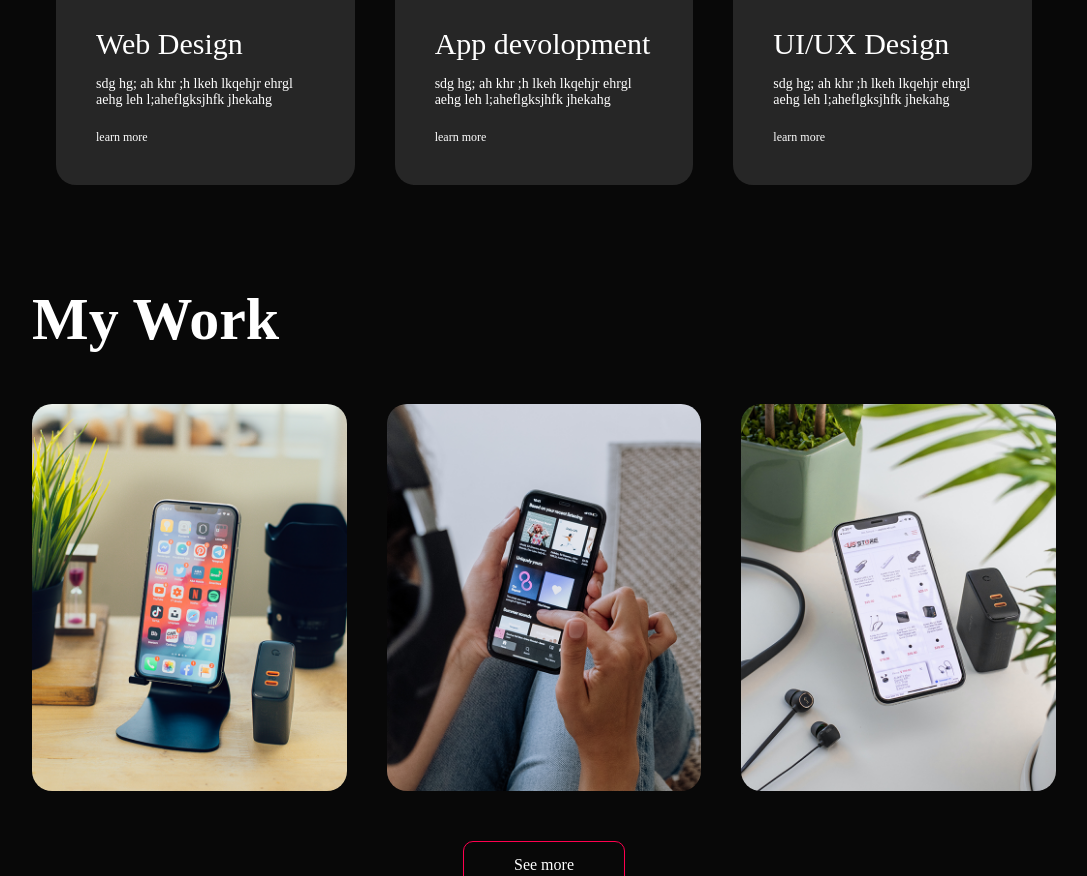
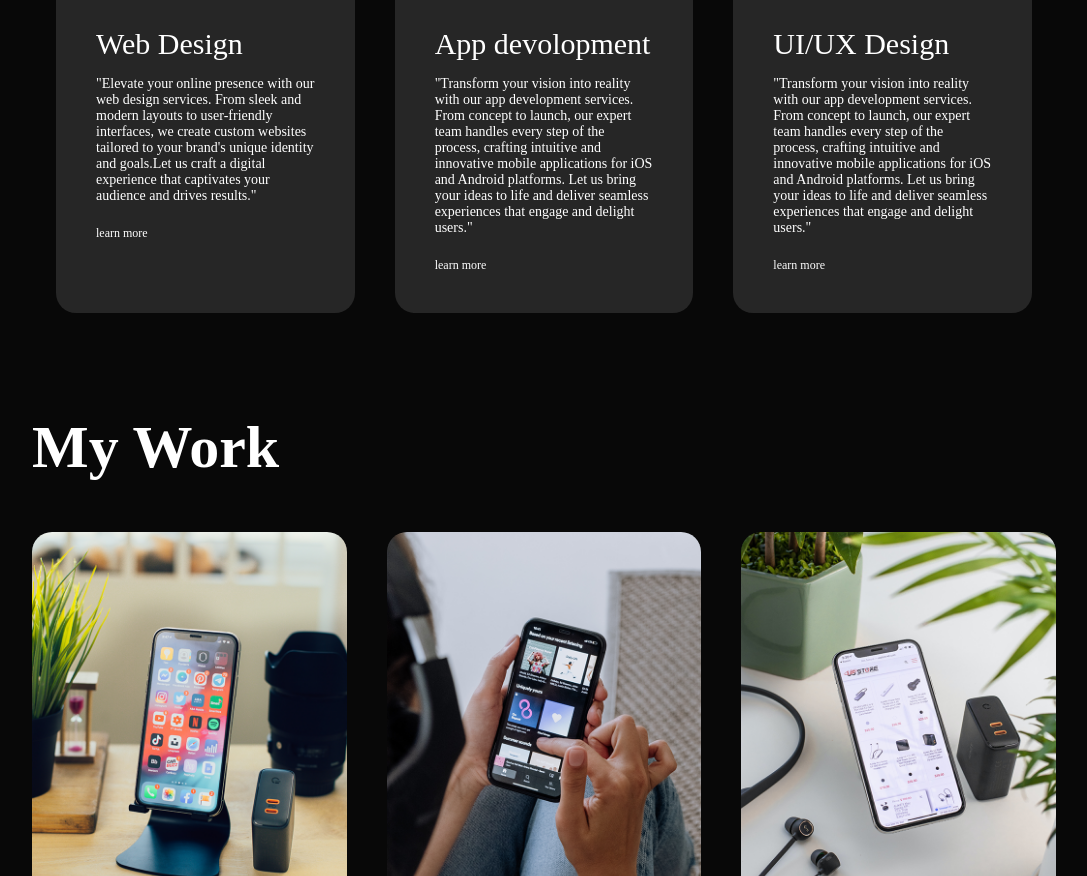
Before and after one commit to TPAIN22/mujtaba-portfolio, a plain HTML site: page index.html in a window 1280 px wide. Shown: the part 1639-2515 px from the top of the page, without its empty margins (96-1183 px from the left). Drawn offline with Linux system fonts and the light colour scheme.

Commit message:
Update index.html

```diff
--- a/index.html
+++ b/index.html
@@ -92,19 +92,28 @@
       <div>
         <i class="fa-sharp fa-solid fa-file-code"></i>
       <h2>Web Design</h2>
-      <p>sdg hg; ah khr ;h lkeh lkqehjr ehrgl aehg leh l;aheflgksjhfk jhekahg</p>
+      <p>"Elevate your online presence with our web design services. From sleek
+        and modern layouts to user-friendly interfaces, we create custom websites
+        tailored to your brand's unique identity and goals.Let us craft a digital
+        experience that captivates your audience and drives results."</p>
       <a href="">learn more</a>
     </div>
       <div>
         <i class="fa-brands fa-app-store"></i>
       <h2>App devolopment</h2>
-      <p>sdg hg; ah khr ;h lkeh lkqehjr ehrgl aehg leh l;aheflgksjhfk jhekahg</p>
+      <p>"Transform your vision into reality with our app development services.
+        From concept to launch, our expert team handles every step of the process,
+        crafting intuitive and innovative mobile applications for iOS and Android platforms.
+        Let us bring your ideas to life and deliver seamless experiences that engage and delight users."</p>
       <a href="">learn more</a>
     </div>
       <div>
         <i class="fa-solid fa-crop-simple"></i>
       <h2>UI/UX Design</h2>
-      <p>sdg hg; ah khr ;h lkeh lkqehjr ehrgl aehg leh l;aheflgksjhfk jhekahg</p>
+      <p>"Transform your vision into reality with our app development services.
+        From concept to launch, our expert team handles every step of the process,
+        crafting intuitive and innovative mobile applications for iOS and Android platforms. Let us bring your
+        ideas to life and deliver seamless experiences that engage and delight users."</p>
       <a href="">learn more</a>
     </div>
     </div>
```
